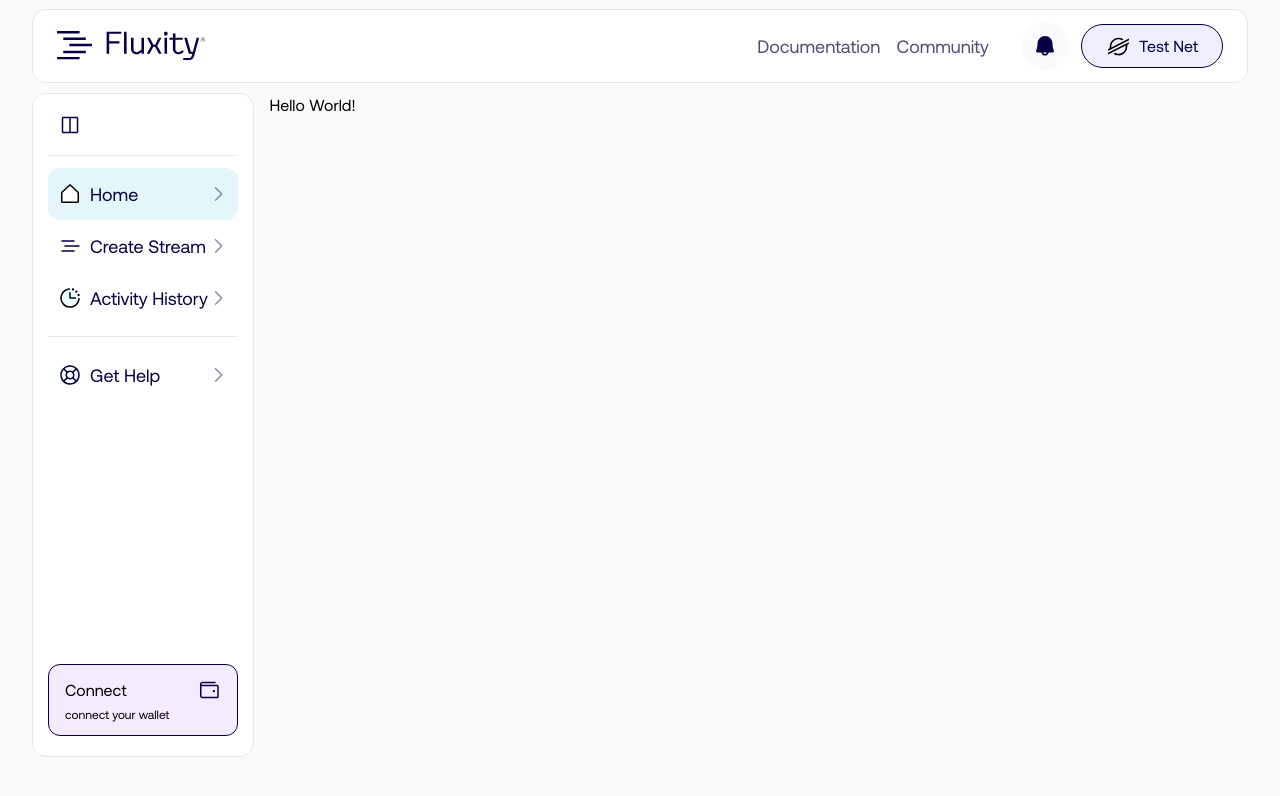
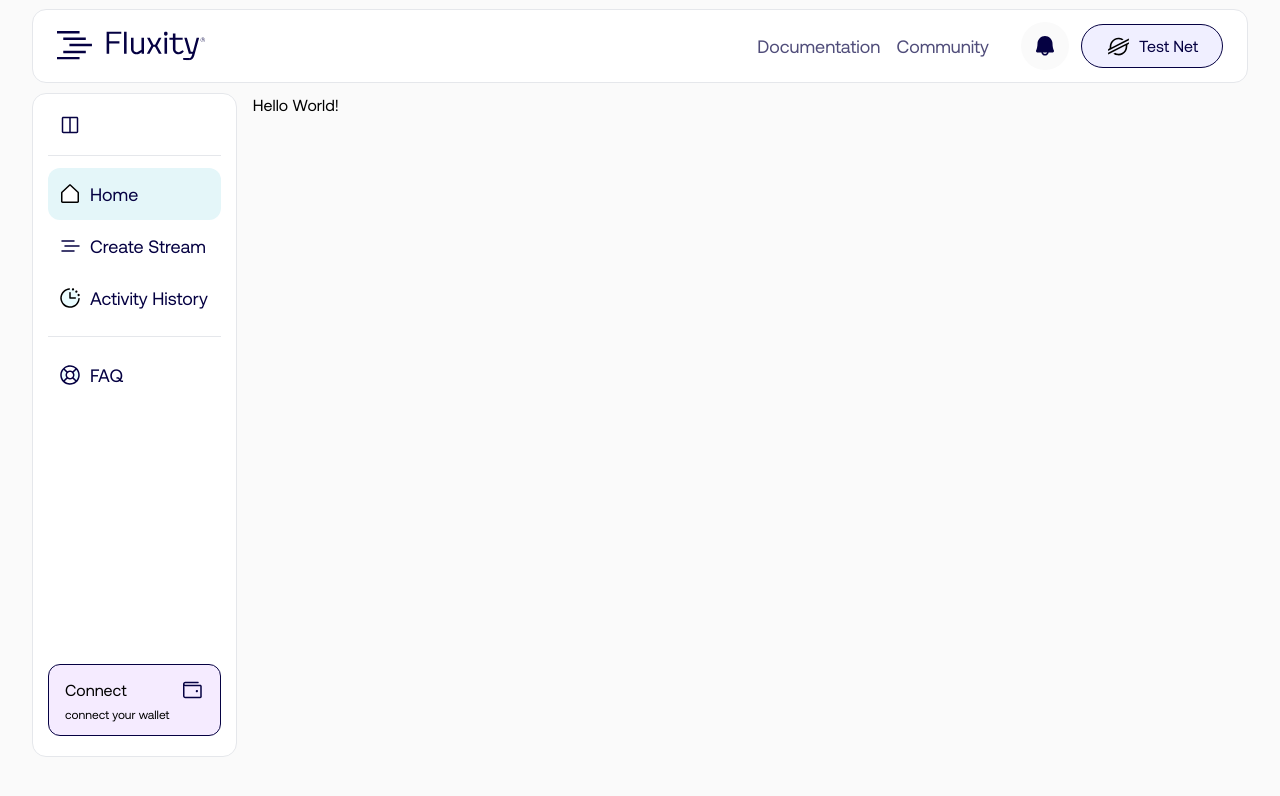
Before and after one commit to luanlabs/fluxity-interface, a Next.js app: page / in a window 1280 px wide. Shown: the top 796 px of the page. Built offline with nearby package versions, Linux system fonts and the light colour scheme.

Commit message:
chore: add user address to redux

```diff
--- a/src/app/layout.tsx
+++ b/src/app/layout.tsx
@@ -35,7 +35,7 @@ export default function RootLayout({
                     className={`relative overflow-hidden ${
                       isMinimized
                         ? 'basis-[80px] transition-all duration-500'
-                        : 'basis-[22%] md:basis-2/12 transition-all duration-500'
+                        : 'basis-[20%] transition-all duration-500'
                     } px-[15px] py-[19px]`}
                     bgColor="white"
                   >
--- /dev/null
+++ b/src/components/CConnectButton/index.tsx
@@ -0,0 +1,57 @@
+import React from 'react';
+import Image from 'next/image';
+import freighterApi from '@stellar/freighter-api';
+
+import copyText from 'src/utils/copyText';
+import { clipText } from 'src/utils/clipText';
+import { setAddress } from 'src/reducers/userInfo';
+import { useAppDispatch, useAppSelector } from 'src/hooks/useRedux';
+
+import wallet from 'public/images/wallet.svg';
+
+const CConnectButton = () => {
+  const dispatch = useAppDispatch();
+  const address = useAppSelector((state) => state.userInfo.address);
+
+  const handleConnect = () => {
+    freighterApi.getPublicKey().then((address: string) => {
+      dispatch(setAddress(address));
+    });
+  };
+
+  return (
+    <div
+      className={`flex items-center px-4 rounded-xl h-[72px] ${
+        address ? 'bg-white' : 'bg-lavender'
+      }  border border-midnightblue cursor-pointer relative select-none`}
+      onClick={handleConnect}
+    >
+      {address ? (
+        <div className="flex justify-between items-center ">
+          <div className="flex flex-col items-start">
+            <span
+              className="text-midnightblue text-xl"
+              onClick={() => {
+                copyText(address);
+              }}
+            >
+              {clipText(address, 4)}
+            </span>
+            <span className="text-[12px]">Wallet is connected</span>
+          </div>
+          <div className="bg-ufogreen h-[10px] w-[10px] rounded-full absolute right-5" />
+        </div>
+      ) : (
+        <div className="flex-col items-center w-full">
+          <span className="flex justify-between">
+            <p className="font-normal text-base"> Connect</p>
+            <Image src={wallet} alt="wallet" />
+          </span>
+          <p className="text-xs mt-1">connect your wallet</p>
+        </div>
+      )}
+    </div>
+  );
+};
+
+export default CConnectButton;
--- a/src/components/CNavLink/index.tsx
+++ b/src/components/CNavLink/index.tsx
@@ -28,7 +28,7 @@ const CNavLink = ({ title, icon, activeIcon, url, isMinimized }: Type) => {
           {isActive ? activeIcon : icon}
           {title}
         </span>
-        <span className="block lg:hidden md:hidden sm:hidden">
+        <span className="xxl:block hidden">
           <CareRight />
         </span>
       </div>
--- a/src/constants/pages.ts
+++ b/src/constants/pages.ts
@@ -5,5 +5,5 @@ export enum Pages {
   // NFTS = '/nfts',
   // ADDRESS_BOOK = '/address-book',
   // VESTING = '/vesting',
-  GET_HELP = '/get-help',
+  FAQ = '/faq',
 }
--- a/src/containers/Aside/index.tsx
+++ b/src/containers/Aside/index.tsx
@@ -1,8 +1,4 @@
 'use client';
-
-import { useState } from 'react';
-import Image from 'next/image';
-import freighterApi from '@stellar/freighter-api';
 
 import CNavLink from 'src/components/CNavLink';
 
@@ -11,10 +7,8 @@ import { Pages } from 'src/constants/pages';
 
 import LifeBuoy from 'src/svgs/LifeBuoy';
 import SquareHalf from 'src/svgs/SquareHalf';
-import { clipText } from 'src/utils/clipText';
-import copyText from 'src/utils/copyText';
 
-import wallet from 'public/images/wallet.svg';
+import CConnectButton from 'src/components/CConnectButton';
 
 type AsideProps = {
   isMinimized: boolean;
@@ -22,14 +16,6 @@ type AsideProps = {
 };
 
 const Aside = ({ isMinimized, onMinimized }: AsideProps) => {
-  const [address, setAddress] = useState('');
-
-  const handleConnect = () => {
-    freighterApi.getPublicKey().then((address: any) => {
-      setAddress(address);
-    });
-  };
-
   return (
     <aside className="overflow-hidden">
       <div
@@ -48,44 +34,14 @@ const Aside = ({ isMinimized, onMinimized }: AsideProps) => {
       ))}
       <hr className="my-3" />
       <CNavLink
-        title="Get Help"
+        title="FAQ"
         icon={<LifeBuoy fill="#EBFDFF" />}
         activeIcon={<LifeBuoy />}
-        url={Pages.GET_HELP}
+        url={Pages.FAQ}
         isMinimized={isMinimized}
       />
       <div className="absolute bottom-5 left-[15px] right-[15px]">
-        <div
-          className={`flex items-center px-4 rounded-xl h-[72px] ${
-            address ? 'bg-white' : 'bg-lavender'
-          }  border border-midnightblue cursor-pointer relative select-none`}
-          onClick={handleConnect}
-        >
-          {address ? (
-            <div className="flex justify-between items-center ">
-              <div className="flex flex-col items-start">
-                <span
-                  className="text-midnightblue text-xl"
-                  onClick={() => {
-                    copyText(address);
-                  }}
-                >
-                  {clipText(address, 4)}
-                </span>
-                <span className="text-[12px]">Wallet is connected</span>
-              </div>
-              <div className="bg-ufogreen h-[10px] w-[10px] rounded-full absolute right-5" />
-            </div>
-          ) : (
-            <div className="flex-col items-center w-full">
-              <span className="flex justify-between">
-                <p className="font-normal text-base"> Connect</p>
-                <Image src={wallet} alt="wallet" />
-              </span>
-              <p className="text-xs mt-1">connect your wallet</p>
-            </div>
-          )}
-        </div>
+        <CConnectButton />
       </div>
     </aside>
   );
--- /dev/null
+++ b/src/hooks/useRedux.ts
@@ -0,0 +1,5 @@
+import { TypedUseSelectorHook, useDispatch, useSelector } from 'react-redux';
+import type { RootState, AppDispatch } from 'src/store';
+
+export const useAppDispatch: () => AppDispatch = useDispatch;
+export const useAppSelector: TypedUseSelectorHook<RootState> = useSelector;
--- /dev/null
+++ b/src/reducers/userInfo.ts
@@ -0,0 +1,20 @@
+'use client';
+
+import { PayloadAction, createSlice } from '@reduxjs/toolkit';
+
+const initialState = {
+  address: '',
+};
+
+export const userInfo = createSlice({
+  name: 'userInfo',
+  initialState,
+  reducers: {
+    setAddress: (state, action: PayloadAction<string>) => {
+      state.address = action.payload;
+    },
+  },
+});
+export const { setAddress } = userInfo.actions;
+
+export default userInfo.reducer;
--- a/src/store.ts
+++ b/src/store.ts
@@ -1,8 +1,15 @@
 'use client';
+
 import { combineReducers, configureStore } from '@reduxjs/toolkit';
+import userInfo from 'src/reducers/userInfo';
 
-const rootReducer = combineReducers({});
+const rootReducer = combineReducers({
+  userInfo,
+});
 
 export const store = configureStore({
   reducer: rootReducer,
 });
+
+export type RootState = ReturnType<typeof store.getState>;
+export type AppDispatch = typeof store.dispatch;
--- /dev/null
+++ b/src/utils/loadAccount.ts
@@ -0,0 +1,5 @@
+import { Server } from 'stellar-sdk';
+
+const server = new Server('https://horizon-futurenet.stellar.org');
+
+const account = await server.loadAccount(sourcePublicKey);
```
